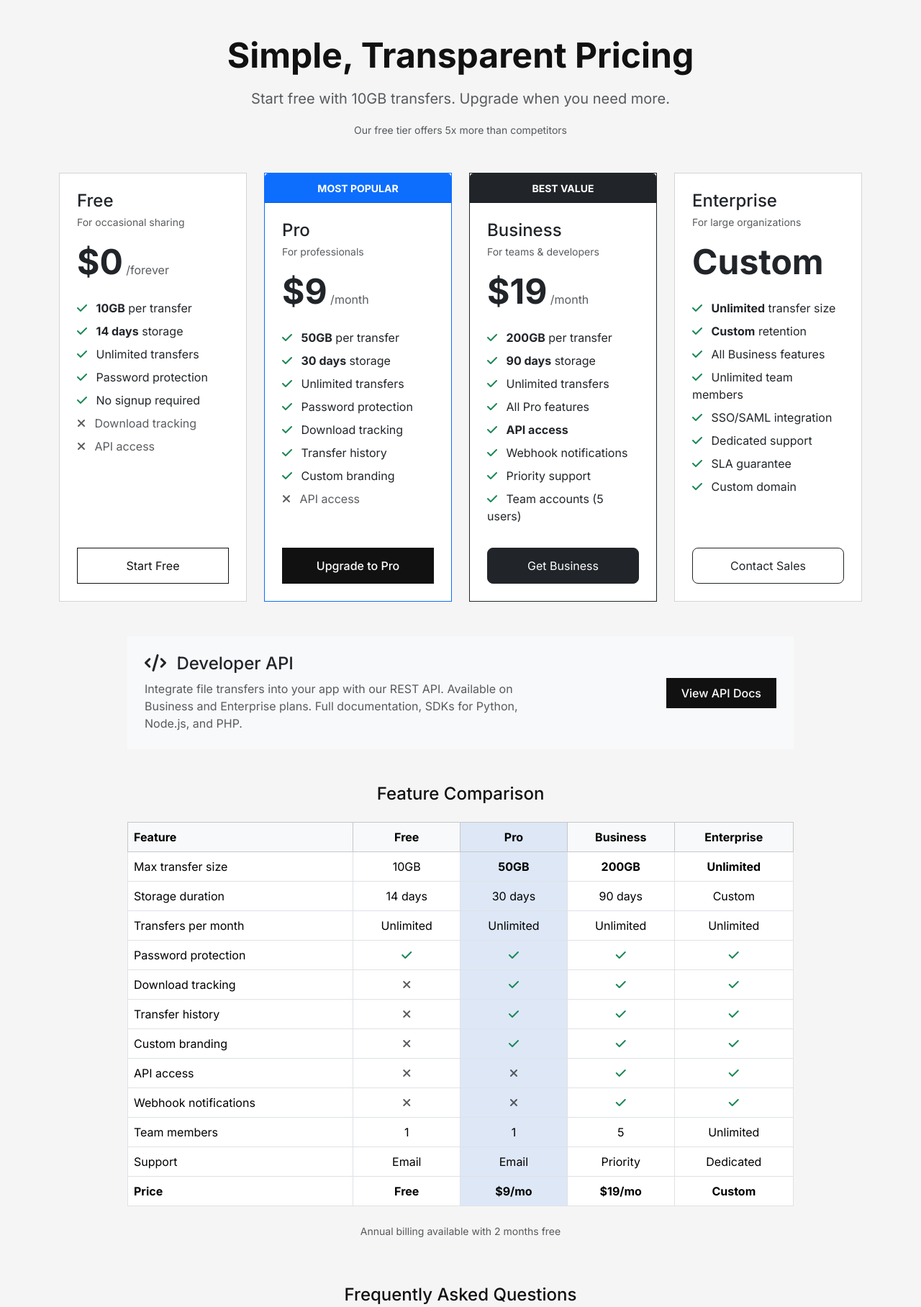
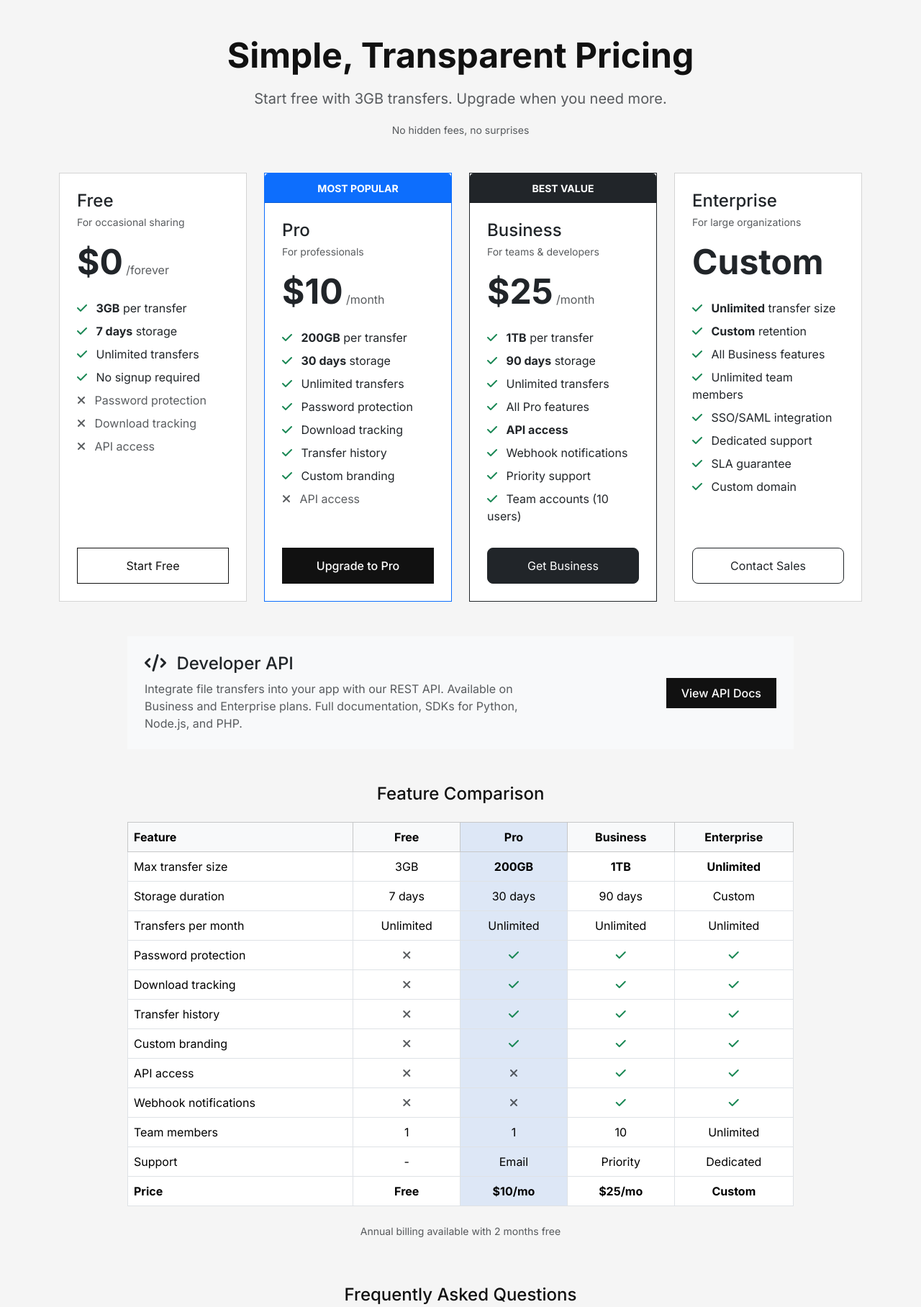
Before and after one commit to nadermx/sendfiles.online, a Django app: template templates/pricing.html in a window 1280 px wide. Shown: the part 110-1926 px from the top of the page at 72% size. Run offline with Django 3.2, Linux system fonts and the light colour scheme; the template is opened without the code that fills it, so the values that code supplies are empty; parts of the project's set-up code (start-up, migrations or seed data) failed here and were passed over.

Commit message:
Align pricing with industry standards
Free tier:
- 3GB per transfer (was 10GB)
- 7 days storage (was 14 days)
- No password protection (moved to paid)

Pro tier ($10/mo):
- 200GB per transfer (was 50GB at $9)
- 30 days storage

Business tier ($25/mo):
- 1TB per transfer (was 200GB at $19)
- 90 days storage
- 10 team members (was 5)

Updated all templates with new limits.

Co-Authored-By: Claude Opus 4.5 <noreply@anthropic.com>

```diff
--- a/templates/base.html
+++ b/templates/base.html
@@ -5,14 +5,14 @@
     <meta charset="utf-8">
     <meta name="viewport" content="width=device-width, initial-scale=1">
     <title>{% block title %}SendFiles - Fast File Sharing{% endblock %}</title>
-    <meta name="description" content="{% block description %}Send large files up to 10GB for free. No signup required. Fast, simple, secure file sharing.{% endblock %}">
+    <meta name="description" content="{% block description %}Send large files up to 3GB for free. No signup required. Fast, simple, secure file sharing.{% endblock %}">
     <link rel="canonical" href="https://sendfiles.online{% block canonical_path %}{{ request.path }}{% endblock %}">
 
     <!-- Open Graph -->
     <meta property="og:type" content="{% block og_type %}website{% endblock %}">
     <meta property="og:site_name" content="SendFiles.Online">
     <meta property="og:title" content="{% block og_title %}SendFiles - Fast File Sharing{% endblock %}">
-    <meta property="og:description" content="{% block og_description %}Send large files up to 10GB for free. No signup required. Fast, simple, secure file sharing.{% endblock %}">
+    <meta property="og:description" content="{% block og_description %}Send large files up to 3GB for free. No signup required. Fast, simple, secure file sharing.{% endblock %}">
     <meta property="og:url" content="https://sendfiles.online{% block og_url %}{{ request.path }}{% endblock %}">
     <meta property="og:image" content="{% block og_image %}https://sendfiles.online{% static 'images/og-image.png' %}{% endblock %}">
     <meta property="og:image:width" content="1200">
@@ -23,7 +23,7 @@
     <meta name="twitter:card" content="summary_large_image">
     <meta name="twitter:site" content="@sendfilesonline">
     <meta name="twitter:title" content="{% block twitter_title %}SendFiles - Fast File Sharing{% endblock %}">
-    <meta name="twitter:description" content="{% block twitter_description %}Send large files up to 10GB for free. No signup required.{% endblock %}">
+    <meta name="twitter:description" content="{% block twitter_description %}Send large files up to 3GB for free. No signup required.{% endblock %}">
     <meta name="twitter:image" content="{% block twitter_image %}https://sendfiles.online{% static 'images/og-image.png' %}{% endblock %}">
 
     <!-- Favicons -->
@@ -70,7 +70,7 @@
         "@type": "WebSite",
         "name": "SendFiles.Online",
         "url": "https://sendfiles.online",
-        "description": "Fast, simple file sharing. Send up to 10GB free.",
+        "description": "Fast, simple file sharing. Send up to 3GB free.",
         "potentialAction": {
             "@type": "SearchAction",
             "target": "https://sendfiles.online/?q={search_term_string}",
--- a/templates/pricing.html
+++ b/templates/pricing.html
@@ -1,11 +1,11 @@
 {% extends 'base.html' %}
 
 {% block title %}Pricing - SendFiles.Online | File Sharing Plans{% endblock %}
-{% block description %}SendFiles.Online pricing. Free 10GB transfers (5x more than WeTransfer). Pro $9/mo for 50GB. Business $19/mo for 200GB with API access. No hidden fees.{% endblock %}
+{% block description %}SendFiles.Online pricing. Free 3GB transfers. Pro $10/mo for 200GB. Business $25/mo for 1TB with API access. No hidden fees.{% endblock %}
 {% block og_title %}Pricing - SendFiles.Online{% endblock %}
-{% block og_description %}Free 10GB transfers. Pro $9/mo, Business $19/mo with API access.{% endblock %}
+{% block og_description %}Free 3GB transfers. Pro $10/mo, Business $25/mo with API access.{% endblock %}
 {% block twitter_title %}Pricing - SendFiles.Online{% endblock %}
-{% block twitter_description %}Free 10GB transfers. Pro and Business plans available.{% endblock %}
+{% block twitter_description %}Free 3GB transfers. Pro and Business plans available.{% endblock %}
 {% block canonical_path %}/pricing/{% endblock %}
 
 {% block structured_data %}
@@ -27,8 +27,8 @@
     "description": "Fast, simple file sharing service",
     "offers": [
         {"@type": "Offer", "name": "Free", "price": "0", "priceCurrency": "USD"},
-        {"@type": "Offer", "name": "Pro", "price": "9", "priceCurrency": "USD", "priceValidUntil": "2027-12-31"},
-        {"@type": "Offer", "name": "Business", "price": "19", "priceCurrency": "USD", "priceValidUntil": "2027-12-31"}
+        {"@type": "Offer", "name": "Pro", "price": "10", "priceCurrency": "USD", "priceValidUntil": "2027-12-31"},
+        {"@type": "Offer", "name": "Business", "price": "25", "priceCurrency": "USD", "priceValidUntil": "2027-12-31"}
     ]
 }
 </script>
@@ -50,8 +50,8 @@
     <!-- Header -->
     <div class="text-center mb-5">
         <h1 class="display-5 fw-bold mb-3">Simple, Transparent Pricing</h1>
-        <p class="lead text-muted">Start free with 10GB transfers. Upgrade when you need more.</p>
-        <p class="text-muted"><small>Our free tier offers 5x more than competitors</small></p>
+        <p class="lead text-muted">Start free with 3GB transfers. Upgrade when you need more.</p>
+        <p class="text-muted"><small>No hidden fees, no surprises</small></p>
     </div>
 
     <!-- Pricing Cards -->
@@ -69,11 +69,11 @@
                     </div>
 
                     <ul class="list-unstyled mb-4 flex-grow-1">
-                        <li class="mb-2"><i class="fas fa-check text-success me-2"></i> <strong>10GB</strong> per transfer</li>
-                        <li class="mb-2"><i class="fas fa-check text-success me-2"></i> <strong>14 days</strong> storage</li>
+                        <li class="mb-2"><i class="fas fa-check text-success me-2"></i> <strong>3GB</strong> per transfer</li>
+                        <li class="mb-2"><i class="fas fa-check text-success me-2"></i> <strong>7 days</strong> storage</li>
                         <li class="mb-2"><i class="fas fa-check text-success me-2"></i> Unlimited transfers</li>
-                        <li class="mb-2"><i class="fas fa-check text-success me-2"></i> Password protection</li>
                         <li class="mb-2"><i class="fas fa-check text-success me-2"></i> No signup required</li>
+                        <li class="mb-2 text-muted"><i class="fas fa-times me-2"></i> Password protection</li>
                         <li class="mb-2 text-muted"><i class="fas fa-times me-2"></i> Download tracking</li>
                         <li class="mb-2 text-muted"><i class="fas fa-times me-2"></i> API access</li>
                     </ul>
@@ -94,12 +94,12 @@
                     <p class="text-muted small mb-3">For professionals</p>
 
                     <div class="mb-4">
-                        <span class="display-5 fw-bold">$9</span>
+                        <span class="display-5 fw-bold">$10</span>
                         <span class="text-muted">/month</span>
                     </div>
 
                     <ul class="list-unstyled mb-4 flex-grow-1">
-                        <li class="mb-2"><i class="fas fa-check text-success me-2"></i> <strong>50GB</strong> per transfer</li>
+                        <li class="mb-2"><i class="fas fa-check text-success me-2"></i> <strong>200GB</strong> per transfer</li>
                         <li class="mb-2"><i class="fas fa-check text-success me-2"></i> <strong>30 days</strong> storage</li>
                         <li class="mb-2"><i class="fas fa-check text-success me-2"></i> Unlimited transfers</li>
                         <li class="mb-2"><i class="fas fa-check text-success me-2"></i> Password protection</li>
@@ -125,19 +125,19 @@
                     <p class="text-muted small mb-3">For teams & developers</p>
 
                     <div class="mb-4">
-                        <span class="display-5 fw-bold">$19</span>
+                        <span class="display-5 fw-bold">$25</span>
                         <span class="text-muted">/month</span>
                     </div>
 
                     <ul class="list-unstyled mb-4 flex-grow-1">
-                        <li class="mb-2"><i class="fas fa-check text-success me-2"></i> <strong>200GB</strong> per transfer</li>
+                        <li class="mb-2"><i class="fas fa-check text-success me-2"></i> <strong>1TB</strong> per transfer</li>
                         <li class="mb-2"><i class="fas fa-check text-success me-2"></i> <strong>90 days</strong> storage</li>
                         <li class="mb-2"><i class="fas fa-check text-success me-2"></i> Unlimited transfers</li>
                         <li class="mb-2"><i class="fas fa-check text-success me-2"></i> All Pro features</li>
                         <li class="mb-2"><i class="fas fa-check text-success me-2"></i> <strong>API access</strong></li>
                         <li class="mb-2"><i class="fas fa-check text-success me-2"></i> Webhook notifications</li>
                         <li class="mb-2"><i class="fas fa-check text-success me-2"></i> Priority support</li>
-                        <li class="mb-2"><i class="fas fa-check text-success me-2"></i> Team accounts (5 users)</li>
+                        <li class="mb-2"><i class="fas fa-check text-success me-2"></i> Team accounts (10 users)</li>
                     </ul>
 
                     <a href="/checkout/?plan=business" class="btn btn-dark btn-lg w-100">Get Business</a>
@@ -210,14 +210,14 @@
                     <tbody>
                         <tr>
                             <td>Max transfer size</td>
-                            <td class="text-center">10GB</td>
-                            <td class="text-center bg-primary bg-opacity-10"><strong>50GB</strong></td>
-                            <td class="text-center"><strong>200GB</strong></td>
+                            <td class="text-center">3GB</td>
+                            <td class="text-center bg-primary bg-opacity-10"><strong>200GB</strong></td>
+                            <td class="text-center"><strong>1TB</strong></td>
                             <td class="text-center"><strong>Unlimited</strong></td>
                         </tr>
                         <tr>
                             <td>Storage duration</td>
-                            <td class="text-center">14 days</td>
+                            <td class="text-center">7 days</td>
                             <td class="text-center bg-primary bg-opacity-10">30 days</td>
                             <td class="text-center">90 days</td>
                             <td class="text-center">Custom</td>
@@ -231,7 +231,7 @@
                         </tr>
                         <tr>
                             <td>Password protection</td>
-                            <td class="text-center"><i class="fas fa-check text-success"></i></td>
+                            <td class="text-center"><i class="fas fa-times text-muted"></i></td>
                             <td class="text-center bg-primary bg-opacity-10"><i class="fas fa-check text-success"></i></td>
                             <td class="text-center"><i class="fas fa-check text-success"></i></td>
                             <td class="text-center"><i class="fas fa-check text-success"></i></td>
@@ -275,12 +275,12 @@
                             <td>Team members</td>
                             <td class="text-center">1</td>
                             <td class="text-center bg-primary bg-opacity-10">1</td>
-                            <td class="text-center">5</td>
+                            <td class="text-center">10</td>
                             <td class="text-center">Unlimited</td>
                         </tr>
                         <tr>
                             <td>Support</td>
-                            <td class="text-center">Email</td>
+                            <td class="text-center">-</td>
                             <td class="text-center bg-primary bg-opacity-10">Email</td>
                             <td class="text-center">Priority</td>
                             <td class="text-center">Dedicated</td>
@@ -288,8 +288,8 @@
                         <tr>
                             <td><strong>Price</strong></td>
                             <td class="text-center"><strong>Free</strong></td>
-                            <td class="text-center bg-primary bg-opacity-10"><strong>$9/mo</strong></td>
-                            <td class="text-center"><strong>$19/mo</strong></td>
+                            <td class="text-center bg-primary bg-opacity-10"><strong>$10/mo</strong></td>
+                            <td class="text-center"><strong>$25/mo</strong></td>
                             <td class="text-center"><strong>Custom</strong></td>
                         </tr>
                     </tbody>
@@ -313,7 +313,7 @@
                     </h3>
                     <div id="faq1" class="accordion-collapse collapse show" data-bs-parent="#pricingFaq">
                         <div class="accordion-body text-muted">
-                            Our free tier offers <strong>10GB transfers</strong> compared to WeTransfer's 2GB - that's 5x more! Our Pro plan at $9/month includes 50GB transfers, while our Business plan at $19/month matches WeTransfer's top tier with 200GB transfers plus API access.
+                            Our pricing is competitive with WeTransfer. Free tier offers 3GB (similar to WeTransfer's 2GB). Our Pro plan at $10/month offers <strong>200GB transfers</strong> - much more than WeTransfer's starter tier. Business at $25/month includes <strong>1TB transfers</strong>, API access, and team features.
                         </div>
                     </div>
                 </div>
@@ -352,7 +352,7 @@
                     </h3>
                     <div id="faq4" class="accordion-collapse collapse" data-bs-parent="#pricingFaq">
                         <div class="accordion-body text-muted">
-                            Yes! Pay annually and get <strong>2 months free</strong>. Pro is $90/year (instead of $108), Business is $190/year (instead of $228).
+                            Yes! Pay annually and get <strong>2 months free</strong>. Pro is $100/year (instead of $120), Business is $250/year (instead of $300).
                         </div>
                     </div>
                 </div>
@@ -376,7 +376,7 @@
     <!-- CTA -->
     <div class="text-center mt-5 pt-4">
         <h2 class="h4 mb-3">Ready to share files?</h2>
-        <p class="text-muted mb-4">Start free with 10GB transfers. No credit card required.</p>
+        <p class="text-muted mb-4">Start free with 3GB transfers. No credit card required.</p>
         <a href="/" class="btn btn-primary btn-lg me-2">Upload Files Free</a>
         <a href="/api/docs/" class="btn btn-outline-primary btn-lg">View API Docs</a>
     </div>
--- a/templates/privacy.html
+++ b/templates/privacy.html
@@ -55,7 +55,7 @@
                     <ul class="mb-0">
                         <li>We don't require accounts for basic file transfers</li>
                         <li>We don't sell your data to anyone</li>
-                        <li>Files are automatically deleted after the storage period (14 days for free, 30 days for Pro)</li>
+                        <li>Files are automatically deleted after the storage period (7 days for free, 30 days for Pro)</li>
                         <li>We use HTTPS encryption for all transfers</li>
                         <li>We only collect what's necessary to provide the service</li>
                     </ul>
@@ -67,7 +67,7 @@
             <h3 class="h5 mt-4">For Anonymous Transfers (No Account)</h3>
             <p>When you use SendFiles.Online without creating an account, we collect:</p>
             <ul>
-                <li><strong>Uploaded files:</strong> Stored temporarily for the transfer duration (14 days)</li>
+                <li><strong>Uploaded files:</strong> Stored temporarily for the transfer duration (7 days)</li>
                 <li><strong>IP address:</strong> Used for rate limiting and abuse prevention</li>
                 <li><strong>Basic analytics:</strong> Page views, transfer counts (anonymized)</li>
             </ul>
@@ -93,7 +93,7 @@
 
             <h2 class="h4 mt-5 mb-3">File Storage and Deletion</h2>
             <ul>
-                <li><strong>Free transfers:</strong> Files are automatically deleted after 14 days</li>
+                <li><strong>Free transfers:</strong> Files are automatically deleted after 7 days</li>
                 <li><strong>Pro transfers:</strong> Files are automatically deleted after 30 days</li>
                 <li><strong>Manual deletion:</strong> You can delete your files at any time from the upload success page</li>
             </ul>
--- a/templates/transfers/download.html
+++ b/templates/transfers/download.html
@@ -88,6 +88,6 @@
 
 <!-- CTA -->
 <div class="feature-bar mt-5">
-    <span>Need to send files? <a href="/" style="color: var(--gray-900); text-decoration: underline;">Try SendFiles.Online</a> - 10GB free</span>
+    <span>Need to send files? <a href="/" style="color: var(--gray-900); text-decoration: underline;">Try SendFiles.Online</a> - 3GB free</span>
 </div>
 {% endblock %}
```
Also changed, not shown: templates/about.html (+6 -6 lines), templates/index.html (+13 -13 lines), templates/platforms/guide.html (+11 -11 lines), templates/platforms/index.html (+4 -4 lines), templates/terms.html (+4 -4 lines).
